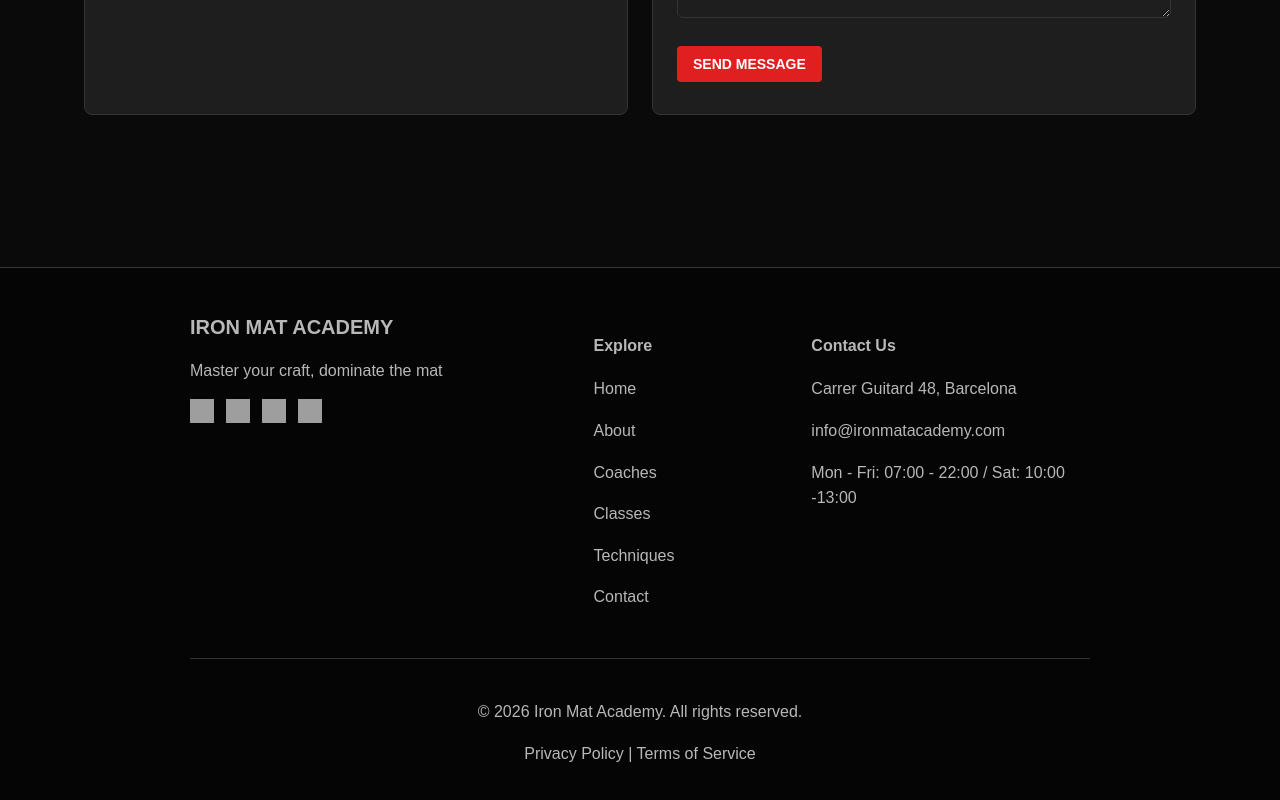
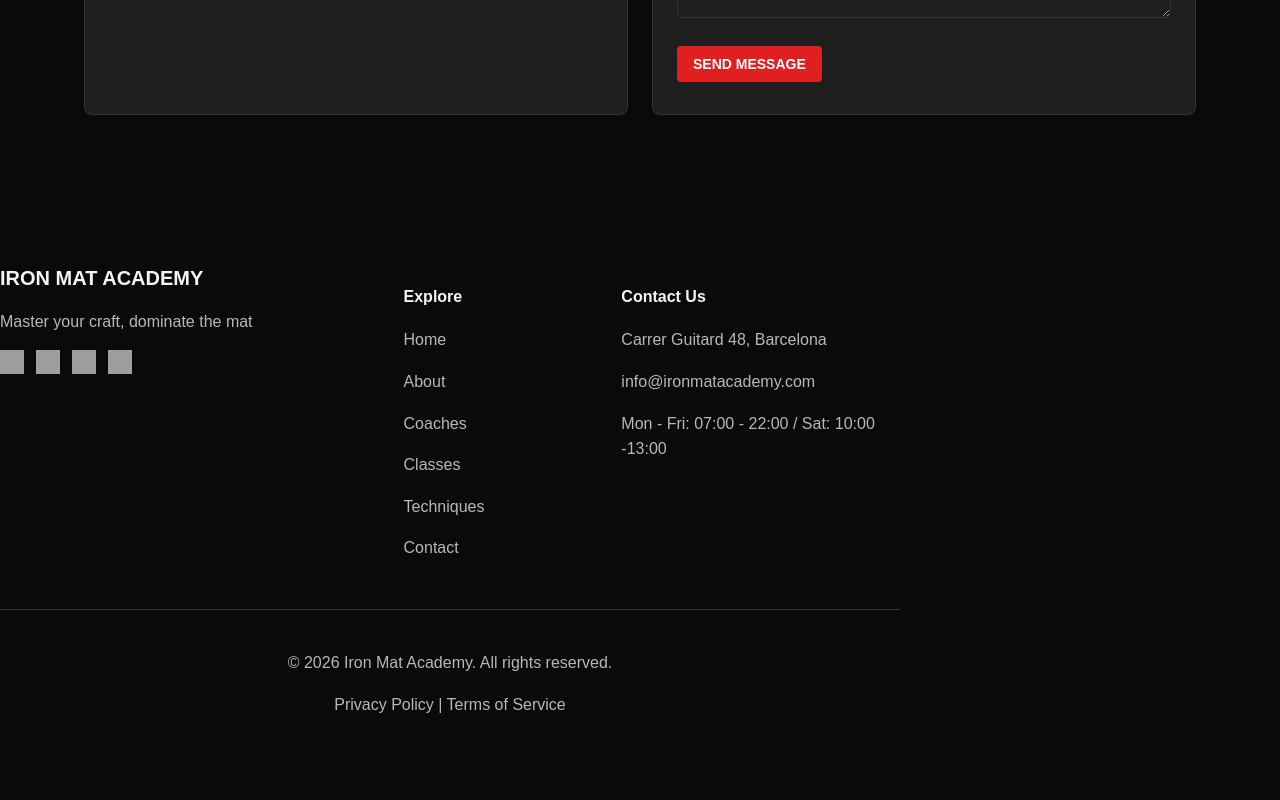
Before and after one commit to YenaKC/iron-mat-academy-client, a React (Vite) app: page /contact in a window 1280 px wide. Shown: the part 610-1410 px from the top of the page. After the commit the page ends 1343 px from the top, so only its background shows below. Built offline with nearby package versions, Linux system fonts and the light colour scheme; grey boxes are pictures that could not be loaded.

Commit message:
fix footer st

```diff
--- a/src/App.css
+++ b/src/App.css
@@ -135,30 +135,23 @@ main>div {
 
 /* ==================== FOOTER ===================== */
 
-footer {
-  background-color: var(--bg-footer);
-  color: var(--text-muted);
-  padding: 48px 20px 32px;
-  border-top: 1px solid var(--card-border);
-}
-
 .footer-content {
   max-width: 900px;
-  margin: 0 auto;
-  display: grid;
+  /* margin: 0 auto;
+  display: grid; */
   gap: 32px;
-  align-items: start;
+  /* align-items: start; */
 }
 
 .footer-brand,
 .footer-links,
-.footer-contact {
+.footer-content {
   text-align: left;
 }
 
 .footer-socials {
   display: flex;
-  gap: 14px;
+  gap: 12px;
   margin-top: 16px;
 }
 
@@ -168,8 +161,7 @@ footer {
 }
 
 .footer-bottom {
-  max-width: 900px;
-  margin: 32px auto 0;
+  margin-top: 32px;
   padding-top: 20px;
   border-top: 1px solid var(--card-border);
   text-align: center;
@@ -506,6 +498,7 @@ form {
 
   /* FOOTER */
   .footer-content {
+    max-width: 900px;
     grid-template-columns: 2fr 1fr 1.5fr;
     align-items: start;
   }
@@ -513,7 +506,11 @@ form {
   .footer-brand,
   .footer-links,
   .footer-contact {
-    align-self: flex-start;
+    align-self: start;
+  }
+
+  .footer-bottom {
+    max-width: 900px;
   }
 
   /* HOME: CARD SECTION */
```
